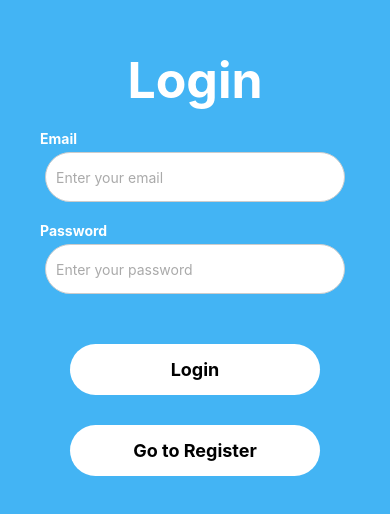
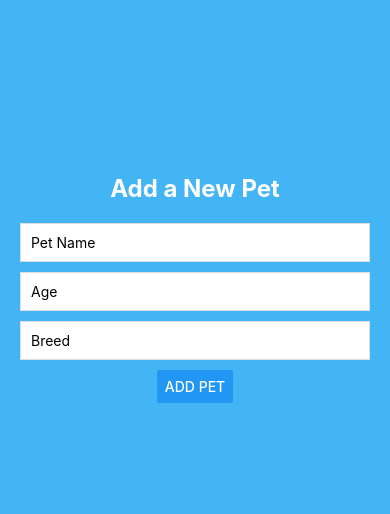
Before and after one commit to biancabelea/PawsPlan-Mobile, a React Native app: screen /AddPet in a window 390 px wide. Shown: the part 134-648 px from the top of the page. Built offline with nearby package versions, Linux system fonts and the light colour scheme.

Commit message:
Create Add Pet form

```diff
--- a/App.js
+++ b/App.js
@@ -12,6 +12,7 @@ import VetProfile from "./components/VetProfile";
 import UserProfile from "./components/UserProfile";
 import PetsList from "./components/PetsList";
 import ChangePassword from "./components/ChangePassword";
+import AddPet from "./components/AddPet";
 
 const Stack = createStackNavigator();
 
@@ -49,10 +50,14 @@ const App = () => {
           component={VetPartners}
           options={{ headerShown: false }}
         />
-
         <Stack.Screen
           name="ChangePassword"
           component={ChangePassword}
+          options={{ headerShown: false }}
+        />
+        <Stack.Screen
+          name="AddPet"
+          component={AddPet}
           options={{ headerShown: false }}
         />
       </Stack.Navigator>
--- /dev/null
+++ b/components/AddPet.js
@@ -0,0 +1,83 @@
+import React, { useState } from "react";
+import { View, Text, TextInput, Button, StyleSheet } from "react-native";
+import { collection, addDoc } from "firebase/firestore";
+import { db } from "../firebase";
+import AsyncStorage from "@react-native-async-storage/async-storage";
+
+const AddPet = ({ navigation }) => {
+  const [petName, setPetName] = useState("");
+  const [age, setAge] = useState("");
+  const [breed, setBreed] = useState("");
+
+  const handleAddPet = async () => {
+    try {
+      const userId = await AsyncStorage.getItem("userId");
+      if (!userId) {
+        throw new Error("No user ID found");
+      }
+      console.log("UserID:", userId); // Debugging log
+      const docRef = await addDoc(collection(db, "users", userId, "pets"), {
+        petName,
+        age,
+        breed,
+      });
+      console.log("Document written with ID: ", docRef.id); // Debugging log
+      Alert.alert("Success", "Pet added successfully");
+      navigation.navigate("PetsList");
+    } catch (error) {
+      console.error("Error adding pet: ", error);
+      Alert.alert("Error", "Failed to add pet");
+    }
+  };
+
+  return (
+    <View style={styles.container}>
+      <Text style={styles.header}>Add a New Pet</Text>
+      <TextInput
+        style={styles.input}
+        placeholder="Pet Name"
+        value={petName}
+        onChangeText={setPetName}
+      />
+      <TextInput
+        style={styles.input}
+        placeholder="Age"
+        value={age}
+        onChangeText={setAge}
+      />
+      <TextInput
+        style={styles.input}
+        placeholder="Breed"
+        value={breed}
+        onChangeText={setBreed}
+      />
+      <Button title="Add Pet" onPress={handleAddPet} />
+    </View>
+  );
+};
+
+const styles = StyleSheet.create({
+  container: {
+    flex: 1,
+    justifyContent: "center",
+    alignItems: "center",
+    padding: 20,
+    backgroundColor: "#43B4F4",
+  },
+  header: {
+    fontSize: 24,
+    fontWeight: "bold",
+    marginBottom: 20,
+    color: "#FFFFFF",
+  },
+  input: {
+    width: "100%",
+    padding: 10,
+    borderWidth: 1,
+    borderColor: "#ddd",
+    marginBottom: 10,
+    backgroundColor: "#FFFFFF",
+  },
+});
+
+export default AddPet;
--- a/components/PetsList.js
+++ b/components/PetsList.js
@@ -14,6 +14,7 @@ import animal_list_logo from "../assets/animal_list_logo.png";
 import vets_partners_logo from "../assets/vets_partners_logo.png";
 import profile_logo from "../assets/profile_logo.png";
 import AsyncStorage from "@react-native-async-storage/async-storage";
+//import { useFocusEffect } from "@react-navigation/native";
 
 const PetsList = ({ navigation }) => {
   const [pets, setPets] = useState([]);
@@ -48,6 +49,12 @@ const PetsList = ({ navigation }) => {
     fetchPets();
   }, []);
 
+  // useFocusEffect(
+  //   useCallback(() => {
+  //     fetchPets();
+  //   }, [])
+  // );
+
   const renderItem = ({ item }) => (
     <TouchableOpacity
       onPress={() => navigation.navigate("PetProfile", { pet: item })}
@@ -70,7 +77,15 @@ const PetsList = ({ navigation }) => {
 
   return (
     <View style={styles.container}>
-      <Text style={styles.header}>My Pets</Text>
+      <View style={styles.headerContainer}>
+        <Text style={styles.header}>My Pets</Text>
+        <TouchableOpacity
+          style={styles.addButton}
+          onPress={() => navigation.navigate("AddPet")}
+        >
+          <Text style={styles.addButtonText}>Add Pet</Text>
+        </TouchableOpacity>
+      </View>
       <View style={styles.listWrapper}>
         <FlatList
           data={pets}
@@ -111,15 +126,26 @@ const styles = StyleSheet.create({
     backgroundColor: "#43B4F4",
     padding: 20,
   },
+  headerContainer: {
+    flexDirection: "row",
+    justifyContent: "space-between",
+    alignItems: "center",
+    width: "100%",
+    padding: 20,
+  },
   header: {
     fontSize: 24,
     fontWeight: "bold",
-    textAlign: "left",
-    alignSelf: "flex-start",
     color: "#FFFFFF",
-    marginLeft: 20,
-    marginTop: 20,
-    marginBottom: 10,
+  },
+  addButton: {
+    backgroundColor: "#841584",
+    padding: 10,
+    borderRadius: 20,
+  },
+  addButtonText: {
+    color: "#FFFFFF",
+    fontWeight: "bold",
   },
   listWrapper: {
     width: 350,
```
